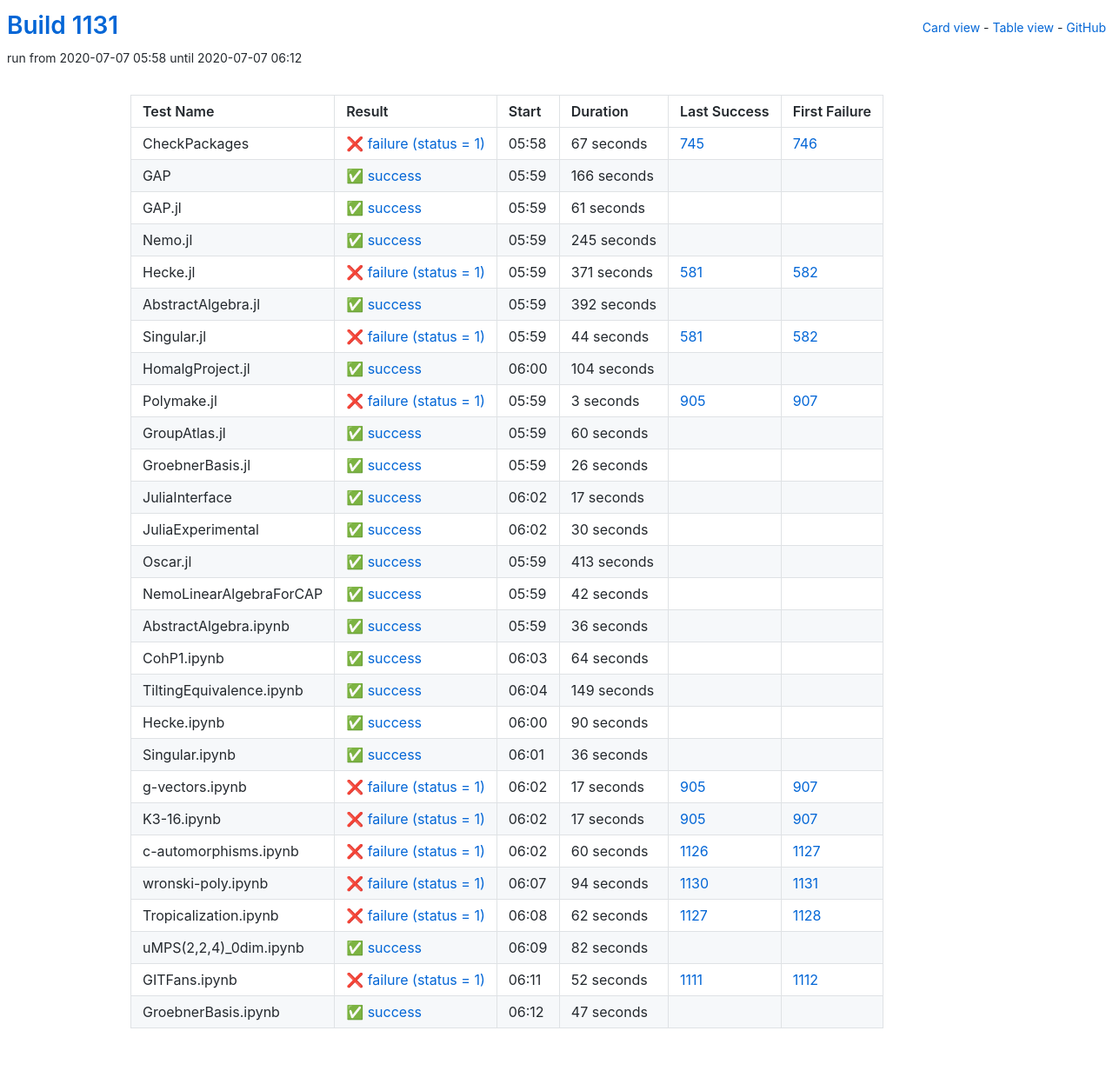
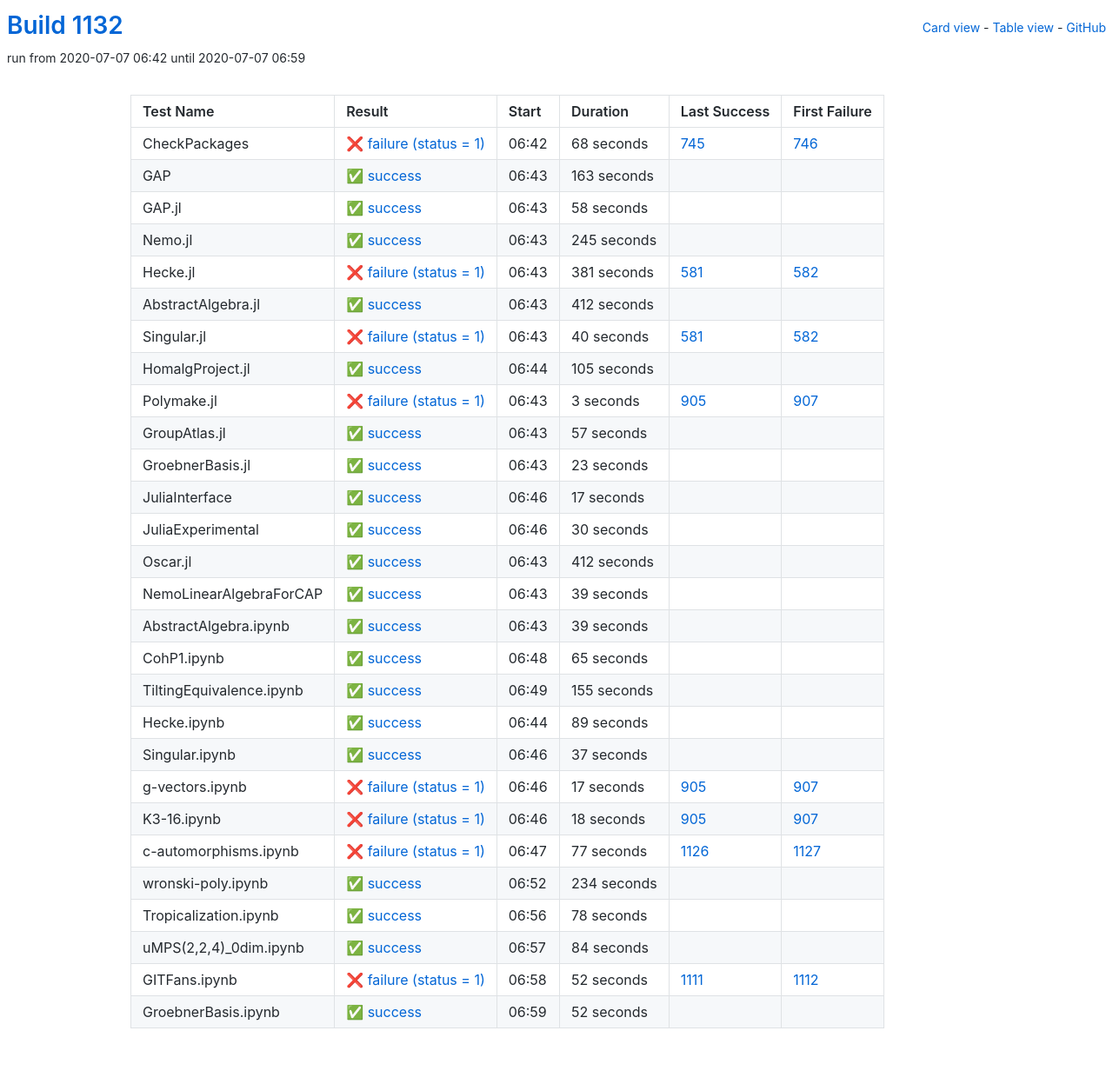
Before and after one commit to oscar-system/oscar-ci-status-1.4, a Jekyll site: the page built from table.html, in a window 1280 px wide. Shown: the whole page at 87% size. Built offline with Jekyll 4.4.1, drawn with Linux system fonts in a browser that asks for light colours.

Commit message:
Build #1132

```diff
--- a/_data/ci.yml
+++ b/_data/ci.yml
@@ -1,6 +1,6 @@
 ---
-build: 1131
-build_url: https://oscarci.mathematik.uni-kl.de/job/oscar-julia-1.4/1131/
+build: 1132
+build_url: https://oscarci.mathematik.uni-kl.de/job/oscar-julia-1.4/1132/
 job: oscar-julia-1.4
 organization: oscar-system
 repo: oscar-ci-status-1.4
@@ -8,44 +8,44 @@ repourl: https://github.com/oscar-system/oscar-ci-status-1.4
 tests:
 - name: CheckPackages
   id: checkpackages
-  log: https://oscarci.mathematik.uni-kl.de/job/oscar-julia-1.4/1131/artifact/logs/build-1131/CheckPackages.log
-  start: 2020-07-07 05:58
+  log: https://oscarci.mathematik.uni-kl.de/job/oscar-julia-1.4/1132/artifact/logs/build-1132/CheckPackages.log
+  start: 2020-07-07 06:42
   success: false
   exitcode: 1
   status: failure
-  duration: 67
+  duration: 68
   last_success: 745
   last_success_url: https://oscarci.mathematik.uni-kl.de/job/oscar-julia-1.4/745/
   first_failure: 746
   first_failure_url: https://oscarci.mathematik.uni-kl.de/job/oscar-julia-1.4/746/
 - name: GAP
   id: gap
-  log: https://oscarci.mathematik.uni-kl.de/job/oscar-julia-1.4/1131/artifact/logs/build-1131/GAP.log
-  start: 2020-07-07 05:59
+  log: https://oscarci.mathematik.uni-kl.de/job/oscar-julia-1.4/1132/artifact/logs/build-1132/GAP.log
+  start: 2020-07-07 06:43
   success: true
   exitcode: 0
   status: success
-  duration: 166
+  duration: 163
   last_success: false
   last_success_url:
   first_failure: false
   first_failure_url:
 - name: GAP.jl
   id: gap-jl
-  log: https://oscarci.mathematik.uni-kl.de/job/oscar-julia-1.4/1131/artifact/logs/build-1131/GAP.jl.log
-  start: 2020-07-07 05:59
+  log: https://oscarci.mathematik.uni-kl.de/job/oscar-julia-1.4/1132/artifact/logs/build-1132/GAP.jl.log
+  start: 2020-07-07 06:43
   success: true
   exitcode: 0
   status: success
-  duration: 61
+  duration: 58
   last_success: false
   last_success_url:
   first_failure: false
   first_failure_url:
 - name: Nemo.jl
   id: nemo-jl
-  log: https://oscarci.mathematik.uni-kl.de/job/oscar-julia-1.4/1131/artifact/logs/build-1131/Nemo.jl.log
-  start: 2020-07-07 05:59
+  log: https://oscarci.mathematik.uni-kl.de/job/oscar-julia-1.4/1132/artifact/logs/build-1132/Nemo.jl.log
+  start: 2020-07-07 06:43
   success: true
   exitcode: 0
   status: success
@@ -56,56 +56,56 @@ tests:
   first_failure_url:
 - name: Hecke.jl
   id: hecke-jl
-  log: https://oscarci.mathematik.uni-kl.de/job/oscar-julia-1.4/1131/artifact/logs/build-1131/Hecke.jl.log
-  start: 2020-07-07 05:59
+  log: https://oscarci.mathematik.uni-kl.de/job/oscar-julia-1.4/1132/artifact/logs/build-1132/Hecke.jl.log
+  start: 2020-07-07 06:43
   success: false
   exitcode: 1
   status: failure
-  duration: 371
+  duration: 381
   last_success: 581
   last_success_url: https://oscarci.mathematik.uni-kl.de/job/oscar-julia-1.4/581/
   first_failure: 582
   first_failure_url: https://oscarci.mathematik.uni-kl.de/job/oscar-julia-1.4/582/
 - name: AbstractAlgebra.jl
   id: abstractalgebra-jl
-  log: https://oscarci.mathematik.uni-kl.de/job/oscar-julia-1.4/1131/artifact/logs/build-1131/AbstractAlgebra.jl.log
-  start: 2020-07-07 05:59
+  log: https://oscarci.mathematik.uni-kl.de/job/oscar-julia-1.4/1132/artifact/logs/build-1132/AbstractAlgebra.jl.log
+  start: 2020-07-07 06:43
   success: true
   exitcode: 0
   status: success
-  duration: 392
+  duration: 412
   last_success: false
   last_success_url:
   first_failure: false
   first_failure_url:
 - name: Singular.jl
   id: singular-jl
-  log: https://oscarci.mathematik.uni-kl.de/job/oscar-julia-1.4/1131/artifact/logs/build-1131/Singular.jl.log
-  start: 2020-07-07 05:59
+  log: https://oscarci.mathematik.uni-kl.de/job/oscar-julia-1.4/1132/artifact/logs/build-1132/Singular.jl.log
+  start: 2020-07-07 06:43
   success: false
   exitcode: 1
   status: failure
-  duration: 44
+  duration: 40
   last_success: 581
   last_success_url: https://oscarci.mathematik.uni-kl.de/job/oscar-julia-1.4/581/
   first_failure: 582
   first_failure_url: https://oscarci.mathematik.uni-kl.de/job/oscar-julia-1.4/582/
 - name: HomalgProject.jl
   id: homalgproject-jl
-  log: https://oscarci.mathematik.uni-kl.de/job/oscar-julia-1.4/1131/artifact/logs/build-1131/HomalgProject.jl.log
-  start: 2020-07-07 06:00
+  log: https://oscarci.mathematik.uni-kl.de/job/oscar-julia-1.4/1132/artifact/logs/build-1132/HomalgProject.jl.log
+  start: 2020-07-07 06:44
   success: true
   exitcode: 0
   status: success
-  duration: 104
+  duration: 105
   last_success: false
   last_success_url:
   first_failure: false
   first_failure_url:
 - name: Polymake.jl
   id: polymake-jl
-  log: https://oscarci.mathematik.uni-kl.de/job/oscar-julia-1.4/1131/artifact/logs/build-1131/Polymake.jl.log
-  start: 2020-07-07 05:59
+  log: https://oscarci.mathematik.uni-kl.de/job/oscar-julia-1.4/1132/artifact/logs/build-1132/Polymake.jl.log
+  start: 2020-07-07 06:43
   success: false
   exitcode: 1
   status: failure
@@ -116,32 +116,32 @@ tests:
   first_failure_url: https://oscarci.mathematik.uni-kl.de/job/oscar-julia-1.4/907/
 - name: GroupAtlas.jl
   id: groupatlas-jl
-  log: https://oscarci.mathematik.uni-kl.de/job/oscar-julia-1.4/1131/artifact/logs/build-1131/GroupAtlas.jl.log
-  start: 2020-07-07 05:59
+  log: https://oscarci.mathematik.uni-kl.de/job/oscar-julia-1.4/1132/artifact/logs/build-1132/GroupAtlas.jl.log
+  start: 2020-07-07 06:43
   success: true
   exitcode: 0
   status: success
-  duration: 60
+  duration: 57
   last_success: false
   last_success_url:
   first_failure: false
   first_failure_url:
 - name: GroebnerBasis.jl
   id: groebnerbasis-jl
-  log: https://oscarci.mathematik.uni-kl.de/job/oscar-julia-1.4/1131/artifact/logs/build-1131/GroebnerBasis.jl.log
-  start: 2020-07-07 05:59
+  log: https://oscarci.mathematik.uni-kl.de/job/oscar-julia-1.4/1132/artifact/logs/build-1132/GroebnerBasis.jl.log
+  start: 2020-07-07 06:43
   success: true
   exitcode: 0
   status: success
-  duration: 26
+  duration: 23
   last_success: false
   last_success_url:
   first_failure: false
   first_failure_url:
 - name: JuliaInterface
   id: juliainterface
-  log: https://oscarci.mathematik.uni-kl.de/job/oscar-julia-1.4/1131/artifact/logs/build-1131/JuliaInterface.log
-  start: 2020-07-07 06:02
+  log: https://oscarci.mathematik.uni-kl.de/job/oscar-julia-1.4/1132/artifact/logs/build-1132/JuliaInterface.log
+  start: 2020-07-07 06:46
   success: true
   exitcode: 0
   status: success
@@ -152,8 +152,8 @@ tests:
   first_failure_url:
 - name: JuliaExperimental
   id: juliaexperimental
-  log: https://oscarci.mathematik.uni-kl.de/job/oscar-julia-1.4/1131/artifact/logs/build-1131/JuliaExperimental.log
-  start: 2020-07-07 06:02
+  log: https://oscarci.mathematik.uni-kl.de/job/oscar-julia-1.4/1132/artifact/logs/build-1132/JuliaExperimental.log
+  start: 2020-07-07 06:46
   success: true
   exitcode: 0
   status: success
@@ -164,92 +164,92 @@ tests:
   first_failure_url:
 - name: Oscar.jl
   id: oscar-jl
-  log: https://oscarci.mathematik.uni-kl.de/job/oscar-julia-1.4/1131/artifact/logs/build-1131/Oscar.jl.log
-  start: 2020-07-07 05:59
+  log: https://oscarci.mathematik.uni-kl.de/job/oscar-julia-1.4/1132/artifact/logs/build-1132/Oscar.jl.log
+  start: 2020-07-07 06:43
   success: true
   exitcode: 0
   status: success
-  duration: 413
+  duration: 412
   last_success: false
   last_success_url:
   first_failure: false
   first_failure_url:
 - name: NemoLinearAlgebraForCAP
   id: nemolinearalgebraforcap
-  log: https://oscarci.mathematik.uni-kl.de/job/oscar-julia-1.4/1131/artifact/logs/build-1131/NemoLinearAlgebraForCAP.log
-  start: 2020-07-07 05:59
+  log: https://oscarci.mathematik.uni-kl.de/job/oscar-julia-1.4/1132/artifact/logs/build-1132/NemoLinearAlgebraForCAP.log
+  start: 2020-07-07 06:43
   success: true
   exitcode: 0
   status: success
-  duration: 42
+  duration: 39
   last_success: false
   last_success_url:
   first_failure: false
   first_failure_url:
 - name: AbstractAlgebra.ipynb
   id: abstractalgebra-ipynb
-  log: https://oscarci.mathematik.uni-kl.de/job/oscar-julia-1.4/1131/artifact/logs/build-1131/AbstractAlgebra.ipynb.log
-  start: 2020-07-07 05:59
+  log: https://oscarci.mathematik.uni-kl.de/job/oscar-julia-1.4/1132/artifact/logs/build-1132/AbstractAlgebra.ipynb.log
+  start: 2020-07-07 06:43
   success: true
   exitcode: 0
   status: success
-  duration: 36
+  duration: 39
   last_success: false
   last_success_url:
   first_failure: false
   first_failure_url:
 - name: CohP1.ipynb
   id: cohp1-ipynb
-  log: https://oscarci.mathematik.uni-kl.de/job/oscar-julia-1.4/1131/artifact/logs/build-1131/CohP1.ipynb.log
-  start: 2020-07-07 06:03
+  log: https://oscarci.mathematik.uni-kl.de/job/oscar-julia-1.4/1132/artifact/logs/build-1132/CohP1.ipynb.log
+  start: 2020-07-07 06:48
   success: true
   exitcode: 0
   status: success
-  duration: 64
+  duration: 65
   last_success: false
   last_success_url:
   first_failure: false
   first_failure_url:
 - name: TiltingEquivalence.ipynb
   id: tiltingequivalence-ipynb
-  log: https://oscarci.mathematik.uni-kl.de/job/oscar-julia-1.4/1131/artifact/logs/build-1131/TiltingEquivalence.ipynb.log
-  start: 2020-07-07 06:04
+  log: https://oscarci.mathematik.uni-kl.de/job/oscar-julia-1.4/1132/artifact/logs/build-1132/TiltingEquivalence.ipynb.log
+  start: 2020-07-07 06:49
   success: true
   exitcode: 0
   status: success
-  duration: 149
+  duration: 155
   last_success: false
   last_success_url:
   first_failure: false
   first_failure_url:
 - name: Hecke.ipynb
   id: hecke-ipynb
-  log: https://oscarci.mathematik.uni-kl.de/job/oscar-julia-1.4/1131/artifact/logs/build-1131/Hecke.ipynb.log
-  start: 2020-07-07 06:00
+  log: https://oscarci.mathematik.uni-kl.de/job/oscar-julia-1.4/1132/artifact/logs/build-1132/Hecke.ipynb.log
+  start: 2020-07-07 06:44
   success: true
   exitcode: 0
   status: success
-  duration: 90
+  duration: 89
   last_success: false
   last_success_url:
   first_failure: false
   first_failure_url:
 - name: Singular.ipynb
   id: singular-ipynb
-  log: https://oscarci.mathematik.uni-kl.de/job/oscar-julia-1.4/1131/artifact/logs/build-1131/Singular.ipynb.log
-  start: 2020-07-07 06:01
+  log: https://oscarci.mathematik.uni-kl.de/job/oscar-julia-1.4/1132/artifact/logs/build-1132/Singular.ipynb.log
+  start: 2020-07-07 06:46
   success: true
   exitcode: 0
   status: success
-  duration: 36
+  duration: 37
   last_success: false
   last_success_url:
   first_failure: false
   first_failure_url:
 - name: g-vectors.ipynb
   id: g-vectors-ipynb
-  log: https://oscarci.mathematik.uni-kl.de/job/oscar-julia-1.4/1131/artifact/logs/build-1131/g-vectors.ipynb.log
-  start: 2020-07-07 06:02
+  log: https://oscarci.mathematik.uni-kl.de/job/oscar-julia-1.4/1132/artifact/logs/build-1132/g-vectors.ipynb.log
+  start: 2020-07-07 06:46
   success: false
   exitcode: 1
   status: failure
@@ -260,68 +260,68 @@ tests:
   first_failure_url: https://oscarci.mathematik.uni-kl.de/job/oscar-julia-1.4/907/
 - name: K3-16.ipynb
   id: k3-16-ipynb
-  log: https://oscarci.mathematik.uni-kl.de/job/oscar-julia-1.4/1131/artifact/logs/build-1131/K3-16.ipynb.log
-  start: 2020-07-07 06:02
+  log: https://oscarci.mathematik.uni-kl.de/job/oscar-julia-1.4/1132/artifact/logs/build-1132/K3-16.ipynb.log
+  start: 2020-07-07 06:46
   success: false
   exitcode: 1
   status: failure
-  duration: 17
+  duration: 18
   last_success: 905
   last_success_url: https://oscarci.mathematik.uni-kl.de/job/oscar-julia-1.4/905/
   first_failure: 907
   first_failure_url: https://oscarci.mathematik.uni-kl.de/job/oscar-julia-1.4/907/
 - name: c-automorphisms.ipynb
   id: c-automorphisms-ipynb
-  log: https://oscarci.mathematik.uni-kl.de/job/oscar-julia-1.4/1131/artifact/logs/build-1131/c-automorphisms.ipynb.log
-  start: 2020-07-07 06:02
+  log: https://oscarci.mathematik.uni-kl.de/job/oscar-julia-1.4/1132/artifact/logs/build-1132/c-automorphisms.ipynb.log
+  start: 2020-07-07 06:47
   success: false
   exitcode: 1
   status: failure
-  duration: 60
+  duration: 77
   last_success: 1126
   last_success_url: https://oscarci.mathematik.uni-kl.de/job/oscar-julia-1.4/1126/
   first_failure: 1127
   first_failure_url: https://oscarci.mathematik.uni-kl.de/job/oscar-julia-1.4/1127/
 - name: wronski-poly.ipynb
   id: wronski-poly-ipynb
-  log: https://oscarci.mathematik.uni-kl.de/job/oscar-julia-1.4/1131/artifact/logs/build-1131/wronski-poly.ipynb.log
-  start: 2020-07-07 06:07
-  success: false
-  exitcode: 1
-  status: failure
-  duration: 94
-  last_success: 1130
-  last_success_url: https://oscarci.mathematik.uni-kl.de/job/oscar-julia-1.4/1130/
-  first_failure: 1131
-  first_failure_url: https://oscarci.mathematik.uni-kl.de/job/oscar-julia-1.4/1131/
-- name: Tropicalization.ipynb
-  id: tropicalization-ipynb
-  log: https://oscarci.mathematik.uni-kl.de/job/oscar-julia-1.4/1131/artifact/logs/build-1131/Tropicalization.ipynb.log
-  start: 2020-07-07 06:08
-  success: false
-  exitcode: 1
-  status: failure
-  duration: 62
-  last_success: 1127
-  last_success_url: https://oscarci.mathematik.uni-kl.de/job/oscar-julia-1.4/1127/
-  first_failure: 1128
-  first_failure_url: https://oscarci.mathematik.uni-kl.de/job/oscar-julia-1.4/1128/
-- name: uMPS(2,2,4)_0dim.ipynb
-  id: umps-2-2-4-0dim-ipynb
-  log: https://oscarci.mathematik.uni-kl.de/job/oscar-julia-1.4/1131/artifact/logs/build-1131/uMPS-2-2-4-_0dim.ipynb.log
-  start: 2020-07-07 06:09
+  log: https://oscarci.mathematik.uni-kl.de/job/oscar-julia-1.4/1132/artifact/logs/build-1132/wronski-poly.ipynb.log
+  start: 2020-07-07 06:52
   success: true
   exitcode: 0
   status: success
-  duration: 82
+  duration: 234
+  last_success: false
+  last_success_url:
+  first_failure: false
+  first_failure_url:
+- name: Tropicalization.ipynb
+  id: tropicalization-ipynb
+  log: https://oscarci.mathematik.uni-kl.de/job/oscar-julia-1.4/1132/artifact/logs/build-1132/Tropicalization.ipynb.log
+  start: 2020-07-07 06:56
+  success: true
+  exitcode: 0
+  status: success
+  duration: 78
+  last_success: false
+  last_success_url:
+  first_failure: false
+  first_failure_url:
+- name: uMPS(2,2,4)_0dim.ipynb
+  id: umps-2-2-4-0dim-ipynb
+  log: https://oscarci.mathematik.uni-kl.de/job/oscar-julia-1.4/1132/artifact/logs/build-1132/uMPS-2-2-4-_0dim.ipynb.log
+  start: 2020-07-07 06:57
+  success: true
+  exitcode: 0
+  status: success
+  duration: 84
   last_success: false
   last_success_url:
   first_failure: false
   first_failure_url:
 - name: GITFans.ipynb
   id: gitfans-ipynb
-  log: https://oscarci.mathematik.uni-kl.de/job/oscar-julia-1.4/1131/artifact/logs/build-1131/GITFans.ipynb.log
-  start: 2020-07-07 06:11
+  log: https://oscarci.mathematik.uni-kl.de/job/oscar-julia-1.4/1132/artifact/logs/build-1132/GITFans.ipynb.log
+  start: 2020-07-07 06:58
   success: false
   exitcode: 1
   status: failure
@@ -332,12 +332,12 @@ tests:
   first_failure_url: https://oscarci.mathematik.uni-kl.de/job/oscar-julia-1.4/1112/
 - name: GroebnerBasis.ipynb
   id: groebnerbasis-ipynb
-  log: https://oscarci.mathematik.uni-kl.de/job/oscar-julia-1.4/1131/artifact/logs/build-1131/GroebnerBasis.ipynb.log
-  start: 2020-07-07 06:12
+  log: https://oscarci.mathematik.uni-kl.de/job/oscar-julia-1.4/1132/artifact/logs/build-1132/GroebnerBasis.ipynb.log
+  start: 2020-07-07 06:59
   success: true
   exitcode: 0
   status: success
-  duration: 47
+  duration: 52
   last_success: false
   last_success_url:
   first_failure: false
```
Also changed, not shown: README.md.
